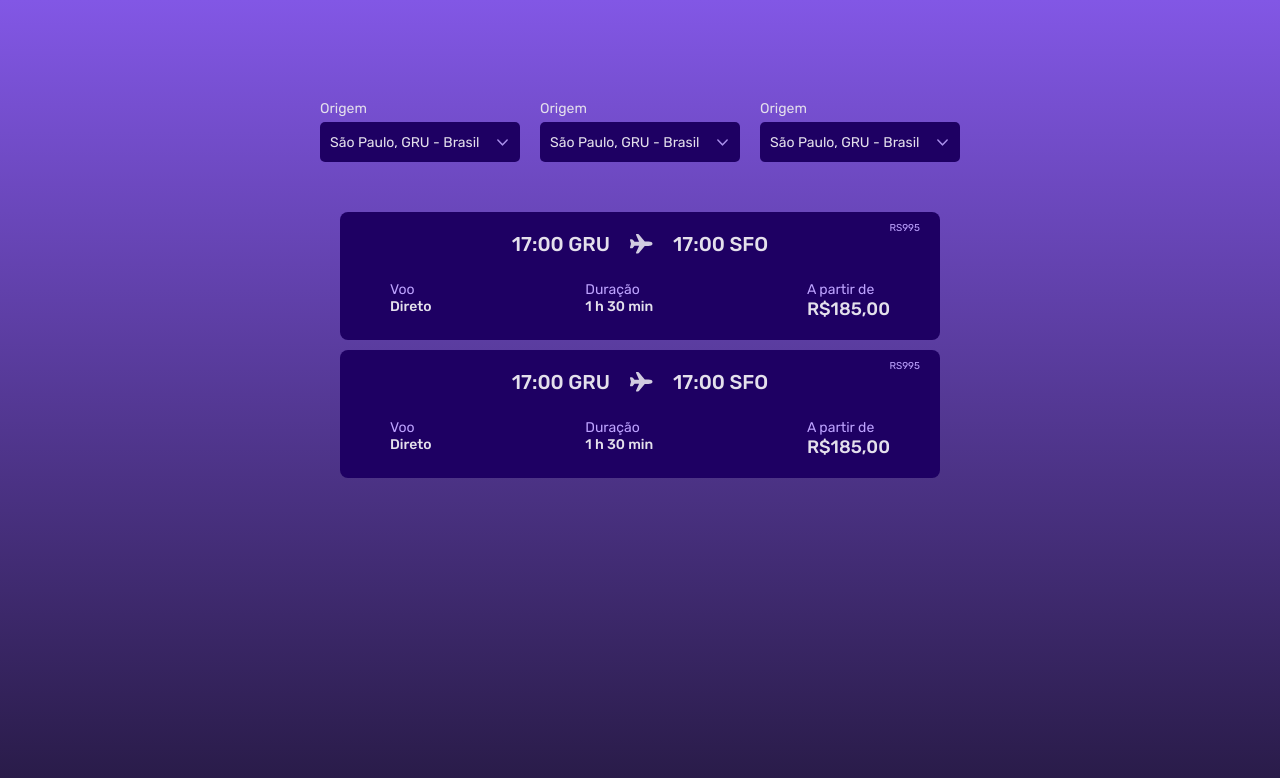
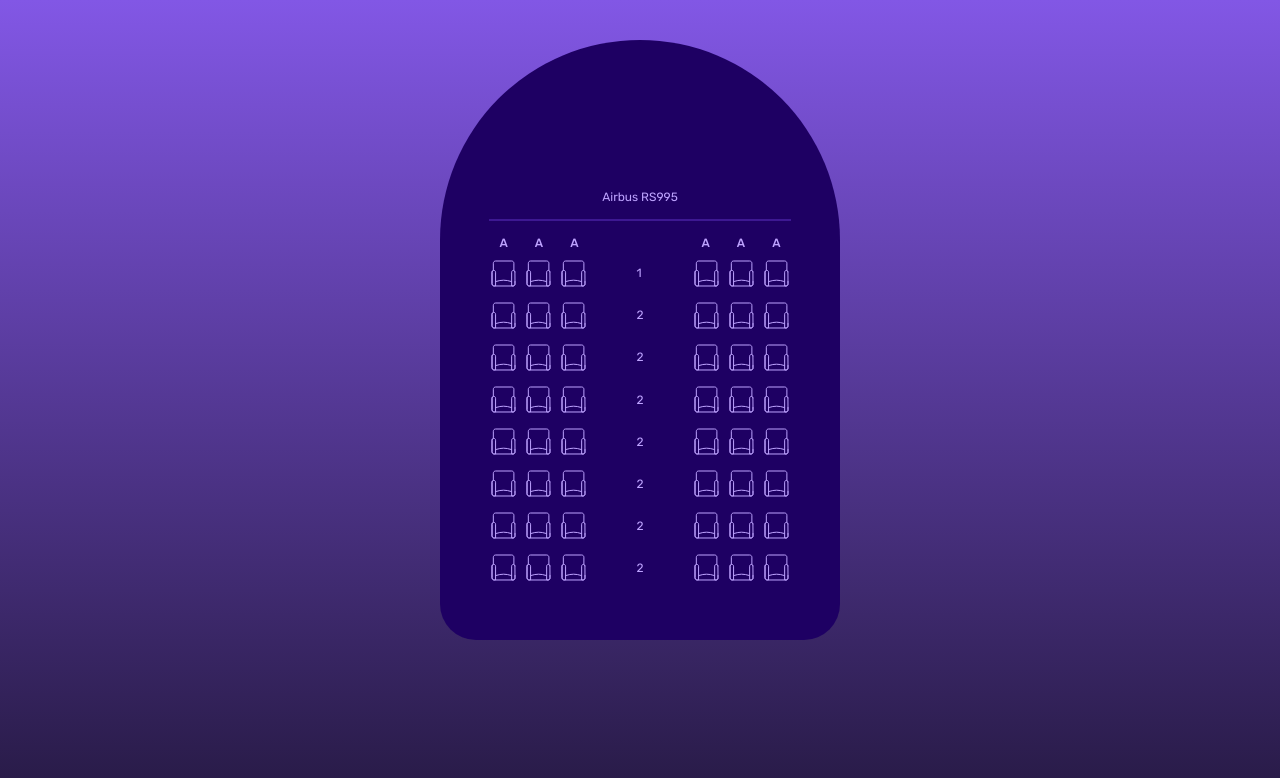
Before and after one commit to Levysantiago/boarding-pass, a React (Create React App) app in the folder client/: page /select-seats in a window 1280 px wide. Shown: the top 778 px of the page. Built offline with nearby package versions, Linux system fonts and the light colour scheme.

Commit message:
feat: creating aircraft seats page

```diff
--- a/client/package.json
+++ b/client/package.json
@@ -12,6 +12,7 @@
     "@types/react-dom": "^18.0.11",
     "react": "^18.2.0",
     "react-dom": "^18.2.0",
+    "react-router-dom": "^6.8.1",
     "react-scripts": "5.0.1",
     "styled-components": "^5.3.6",
     "typescript": "^4.9.5",
--- a/client/src/index.tsx
+++ b/client/src/index.tsx
@@ -3,15 +3,12 @@ import ReactDOM from "react-dom/client";
 import "./index.css";
 import Home from "./pages/Home";
 import reportWebVitals from "./reportWebVitals";
+import { MyRoutes } from "./routes";
 
 const root = ReactDOM.createRoot(
   document.getElementById("root") as HTMLElement
 );
-root.render(
-  <React.StrictMode>
-    <Home />
-  </React.StrictMode>
-);
+root.render(MyRoutes);
 
 // If you want to start measuring performance in your app, pass a function
 // to log results (for example: reportWebVitals(console.log))
--- /dev/null
+++ b/client/src/pages/SelectSeatsPage/index.tsx
@@ -0,0 +1,115 @@
+import {
+  AircraftBody,
+  AircraftCodeText,
+  AircraftColumn,
+  AircraftContainer,
+  AircraftContent,
+  Container,
+  Divider,
+  Letter,
+  LettersLine,
+  NumberColumnItem,
+  NumbersColumn,
+  SeatIcon,
+  SeatsContainer,
+} from "./styles";
+import seatFreeIcon from "../../assets/seat-free.svg";
+
+export function SelectSeatsPage() {
+  return (
+    <Container>
+      <AircraftContainer>
+        <AircraftContent>
+          <AircraftCodeText>Airbus RS995</AircraftCodeText>
+
+          <Divider />
+
+          <AircraftBody>
+            <AircraftColumn>
+              <LettersLine>
+                <Letter>A</Letter>
+                <Letter>A</Letter>
+                <Letter>A</Letter>
+              </LettersLine>
+
+              <SeatsContainer>
+                <SeatIcon src={seatFreeIcon} />
+                <SeatIcon src={seatFreeIcon} />
+                <SeatIcon src={seatFreeIcon} />
+                <SeatIcon src={seatFreeIcon} />
+                <SeatIcon src={seatFreeIcon} />
+                <SeatIcon src={seatFreeIcon} />
+                <SeatIcon src={seatFreeIcon} />
+                <SeatIcon src={seatFreeIcon} />
+                <SeatIcon src={seatFreeIcon} />
+                <SeatIcon src={seatFreeIcon} />
+                <SeatIcon src={seatFreeIcon} />
+                <SeatIcon src={seatFreeIcon} />
+                <SeatIcon src={seatFreeIcon} />
+                <SeatIcon src={seatFreeIcon} />
+                <SeatIcon src={seatFreeIcon} />
+                <SeatIcon src={seatFreeIcon} />
+                <SeatIcon src={seatFreeIcon} />
+                <SeatIcon src={seatFreeIcon} />
+                <SeatIcon src={seatFreeIcon} />
+                <SeatIcon src={seatFreeIcon} />
+                <SeatIcon src={seatFreeIcon} />
+                <SeatIcon src={seatFreeIcon} />
+                <SeatIcon src={seatFreeIcon} />
+                <SeatIcon src={seatFreeIcon} />
+              </SeatsContainer>
+            </AircraftColumn>
+
+            <AircraftColumn>
+              <NumbersColumn>
+                <NumberColumnItem>1</NumberColumnItem>
+                <NumberColumnItem>2</NumberColumnItem>
+                <NumberColumnItem>2</NumberColumnItem>
+                <NumberColumnItem>2</NumberColumnItem>
+                <NumberColumnItem>2</NumberColumnItem>
+                <NumberColumnItem>2</NumberColumnItem>
+                <NumberColumnItem>2</NumberColumnItem>
+                <NumberColumnItem>2</NumberColumnItem>
+              </NumbersColumn>
+            </AircraftColumn>
+
+            <AircraftColumn>
+              <LettersLine>
+                <Letter>A</Letter>
+                <Letter>A</Letter>
+                <Letter>A</Letter>
+              </LettersLine>
+
+              <SeatsContainer>
+                <SeatIcon src={seatFreeIcon} />
+                <SeatIcon src={seatFreeIcon} />
+                <SeatIcon src={seatFreeIcon} />
+                <SeatIcon src={seatFreeIcon} />
+                <SeatIcon src={seatFreeIcon} />
+                <SeatIcon src={seatFreeIcon} />
+                <SeatIcon src={seatFreeIcon} />
+                <SeatIcon src={seatFreeIcon} />
+                <SeatIcon src={seatFreeIcon} />
+                <SeatIcon src={seatFreeIcon} />
+                <SeatIcon src={seatFreeIcon} />
+                <SeatIcon src={seatFreeIcon} />
+                <SeatIcon src={seatFreeIcon} />
+                <SeatIcon src={seatFreeIcon} />
+                <SeatIcon src={seatFreeIcon} />
+                <SeatIcon src={seatFreeIcon} />
+                <SeatIcon src={seatFreeIcon} />
+                <SeatIcon src={seatFreeIcon} />
+                <SeatIcon src={seatFreeIcon} />
+                <SeatIcon src={seatFreeIcon} />
+                <SeatIcon src={seatFreeIcon} />
+                <SeatIcon src={seatFreeIcon} />
+                <SeatIcon src={seatFreeIcon} />
+                <SeatIcon src={seatFreeIcon} />
+              </SeatsContainer>
+            </AircraftColumn>
+          </AircraftBody>
+        </AircraftContent>
+      </AircraftContainer>
+    </Container>
+  );
+}
--- /dev/null
+++ b/client/src/pages/SelectSeatsPage/styles.tsx
@@ -0,0 +1,82 @@
+import styled from "styled-components";
+
+export const Container = styled.div`
+  display: flex;
+  justify-content: center;
+`;
+
+export const AircraftContainer = styled.div`
+  width: 400px;
+  height: 600px;
+  margin-top: 40px;
+  background: #1e0063;
+  border-radius: 200px 200px 36px 36px;
+`;
+
+export const AircraftContent = styled.div`
+  margin-top: 150px;
+  display: flex;
+  flex-direction: column;
+  align-items: center;
+  gap: 15px;
+`;
+
+export const Divider = styled.div`
+  border: 1px solid #3d1892;
+  width: 300px;
+`;
+
+export const AircraftCodeText = styled.span`
+  font-size: 12px;
+  font-family: "Rubik", sans-serif;
+  font-weight: 400;
+  color: #bea3ff;
+`;
+
+export const AircraftBody = styled.div`
+  display: flex;
+  gap: 50px;
+`;
+
+export const AircraftColumn = styled.div`
+  display: flex;
+  flex-direction: column;
+`;
+
+export const NumbersColumn = styled.div`
+  margin-top: 30px;
+  display: flex;
+  flex-direction: column;
+  gap: 28.2px;
+`;
+
+export const NumberColumnItem = styled.span`
+  font-size: 12px;
+  font-family: "Rubik", sans-serif;
+  font-weight: 400;
+  color: #bea3ff;
+`;
+
+export const LettersLine = styled.div`
+  display: flex;
+  gap: 27px;
+  margin: 0px 8px 10px 8px;
+`;
+
+export const Letter = styled.span`
+  font-size: 12px;
+  font-family: "Rubik", sans-serif;
+  font-weight: 500;
+  color: #bea3ff;
+`;
+
+export const SeatsContainer = styled.div`
+  display: grid;
+  gap: 15px 10px;
+  grid-template-columns: auto auto auto;
+`;
+
+export const SeatIcon = styled.img`
+  width: 25px;
+  cursor: pointer;
+`;
--- /dev/null
+++ b/client/src/routes.tsx
@@ -0,0 +1,12 @@
+import { BrowserRouter, Route, Routes } from "react-router-dom";
+import Home from "./pages/Home";
+import { SelectSeatsPage } from "./pages/SelectSeatsPage";
+
+export const MyRoutes = (
+  <BrowserRouter>
+    <Routes>
+      <Route path={"/"} element={<Home />} />
+      <Route path={"/select-seats"} element={<SelectSeatsPage />} />
+    </Routes>
+  </BrowserRouter>
+);
```
Also changed, not shown: client/src/assets/seat-free.svg (added).
